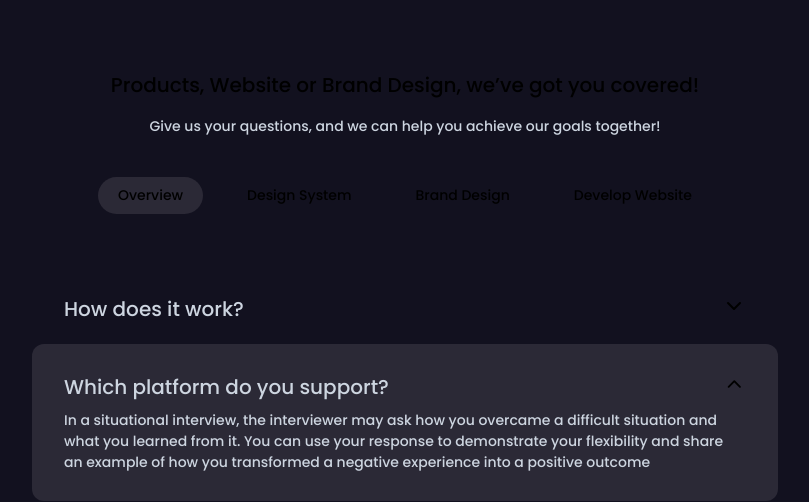
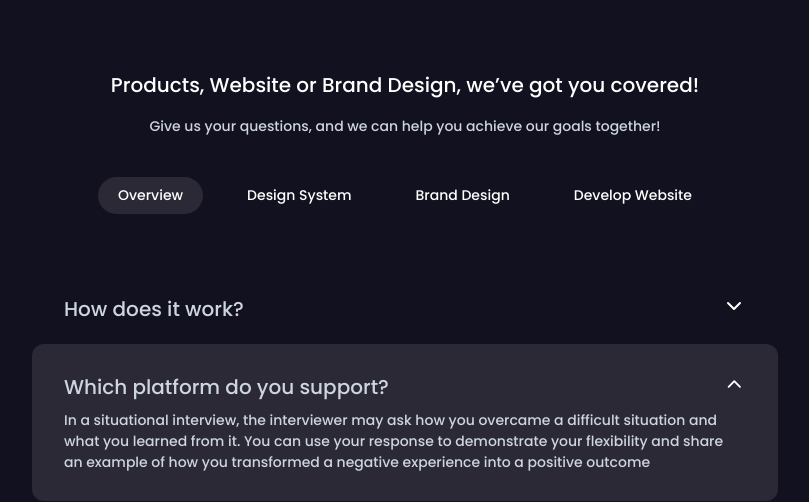
Before and after one commit to EdiedRamos/devchallenges, a Next.js app: page /faq-page in a window 1280 px wide. Shown: the part 282-784 px from the top of the page, without its empty margins (235-1044 px from the left). Built offline with nearby package versions, Linux system fonts and the light colour scheme.

Commit message:
feat: update colors

```diff
--- a/src/app/faq-page/(components)/accordionClosed.tsx
+++ b/src/app/faq-page/(components)/accordionClosed.tsx
@@ -16,6 +16,7 @@ export function AccordionClosed({ title }: Props) {
         strokeWidth="2"
         strokeLinecap="round"
         strokeLinejoin="round"
+        className="text-white"
       >
         <path d="m6 9 6 6 6-6" />
       </svg>
--- a/src/app/faq-page/(components)/accordionOpened.tsx
+++ b/src/app/faq-page/(components)/accordionOpened.tsx
@@ -22,6 +22,7 @@ export function AccordionOpened({ title, description }: Props) {
         strokeWidth="2"
         strokeLinecap="round"
         strokeLinejoin="round"
+        className="text-white"
       >
         <path d="m18 15-6-6-6 6" />
       </svg>
--- a/src/app/faq-page/(components)/tabs.tsx
+++ b/src/app/faq-page/(components)/tabs.tsx
@@ -31,7 +31,7 @@ export function Tabs() {
       {TABS.map((tab) => (
         <button
           onClick={() => setSelected(tab.id)}
-          className={`py-2 px-5 rounded-full text-cs-14 ${
+          className={`py-2 px-5 rounded-full text-cs-14 text-white ${
             tab.id === selected ? "bg-fq-gray-300" : ""
           }`}
           key={tab.id}
--- a/src/app/faq-page/page.tsx
+++ b/src/app/faq-page/page.tsx
@@ -9,7 +9,7 @@ export default function FaqPage() {
             Frequently Asked Questions
           </h2>
         </div>
-        <p className="mt-[96px] text-cs-20">
+        <p className="mt-[96px] text-cs-20 text-white">
           Products, Website or Brand Design, we’ve got you covered!
         </p>
         <p className="mt-4 text-cs-14 text-fq-gray-100">
```
